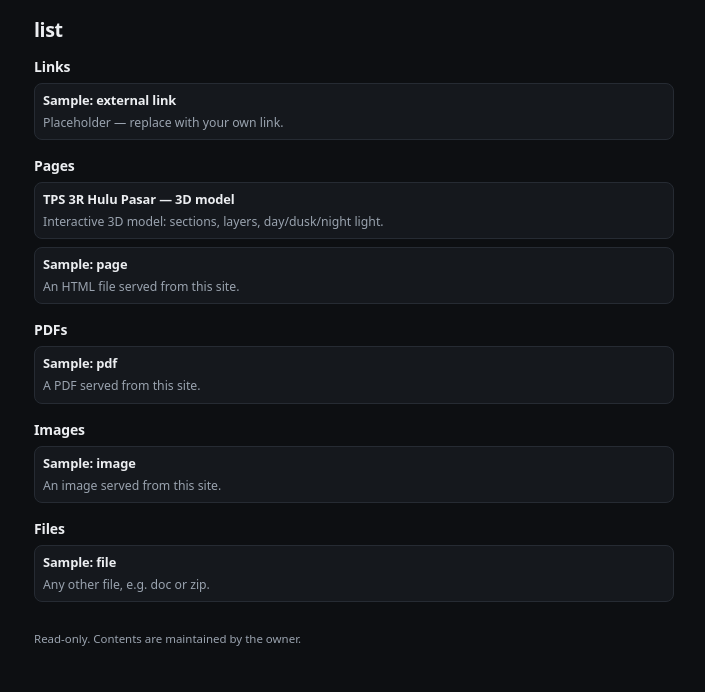
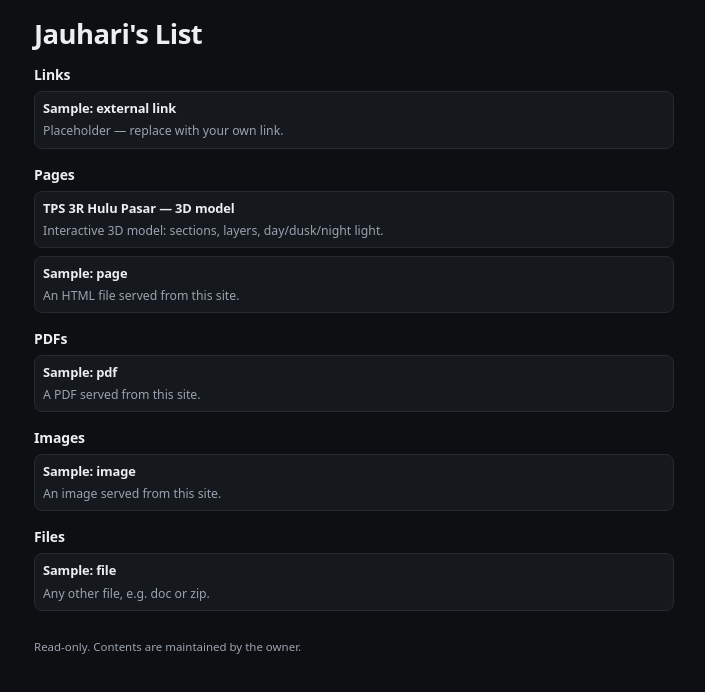
Before and after one commit to raeirie/list, a plain HTML site: page index.html in a window 1280 px wide. Shown: the whole page, without its empty margins (98-803 px from the left). Drawn offline with Linux system fonts and the light colour scheme.

Commit message:
Rename the site to Jauhari's List and raise the wordmark a level
Sets the site title to "Jauhari's List" in links.json, which is what app.js
writes into both the h1 and the document title, and updates the static
index.html title and wordmark so the pre-JS paint matches.

Raises the wordmark one level: the page already stepped 14px group titles up
to 19.6px at 1.4x, so one more level is another 1.4x. That now lives in a
--wordmark-scale token (1.96) instead of the inline 1.4 it replaces, so the
next level request is a one-number change.

Verified by serving the repo over http and reading computed styles at
1280x900 and 390x844: h1 and document.title both read "Jauhari's List" at
27.44px, and scrollWidth equals innerWidth at both widths, so nothing
overflows.

docs/update.md still shows "list" in its example block. Left alone: it
documents the shape of links.json rather than the live site value.

```diff
--- a/index.html
+++ b/index.html
@@ -3,7 +3,7 @@
 <head>
   <meta charset="utf-8">
   <meta name="viewport" content="width=device-width, initial-scale=1">
-  <title>list</title>
+  <title>Jauhari's List</title>
   <meta name="description" content="Read-only listing of files and links.">
   <link rel="stylesheet" href="styles.css">
 </head>
@@ -11,7 +11,7 @@
 
   <header class="site-header">
     <div class="wrap">
-      <h1 class="wordmark" id="site-title">list</h1>
+      <h1 class="wordmark" id="site-title">Jauhari's List</h1>
       <p class="tagline" id="site-tagline" hidden></p>
     </div>
   </header>
--- a/links.json
+++ b/links.json
@@ -1,6 +1,6 @@
 {
   "site": {
-    "title": "list",
+    "title": "Jauhari's List",
     "tagline": ""
   },
   "items": [
--- a/styles.css
+++ b/styles.css
@@ -27,9 +27,11 @@
   --card-max:  640px;
 
   /* type */
-  --base-size:     14px;
-  --heading-scale: 1;
-  --line-height:   1.4;
+  --base-size:      14px;
+  --heading-scale:  1;
+  /* one level above the previous 1.4: 1.4 x 1.4 = 1.96 */
+  --wordmark-scale: 1.96;
+  --line-height:    1.4;
 }
 
 *, *::before, *::after { box-sizing: border-box; }
@@ -61,7 +63,7 @@ body {
 
 .wordmark {
   margin: 0;
-  font-size: calc(var(--base-size) * var(--heading-scale) * 1.4);
+  font-size: calc(var(--base-size) * var(--heading-scale) * var(--wordmark-scale));
   letter-spacing: -0.02em;
   line-height: 1.1;
 }
```
